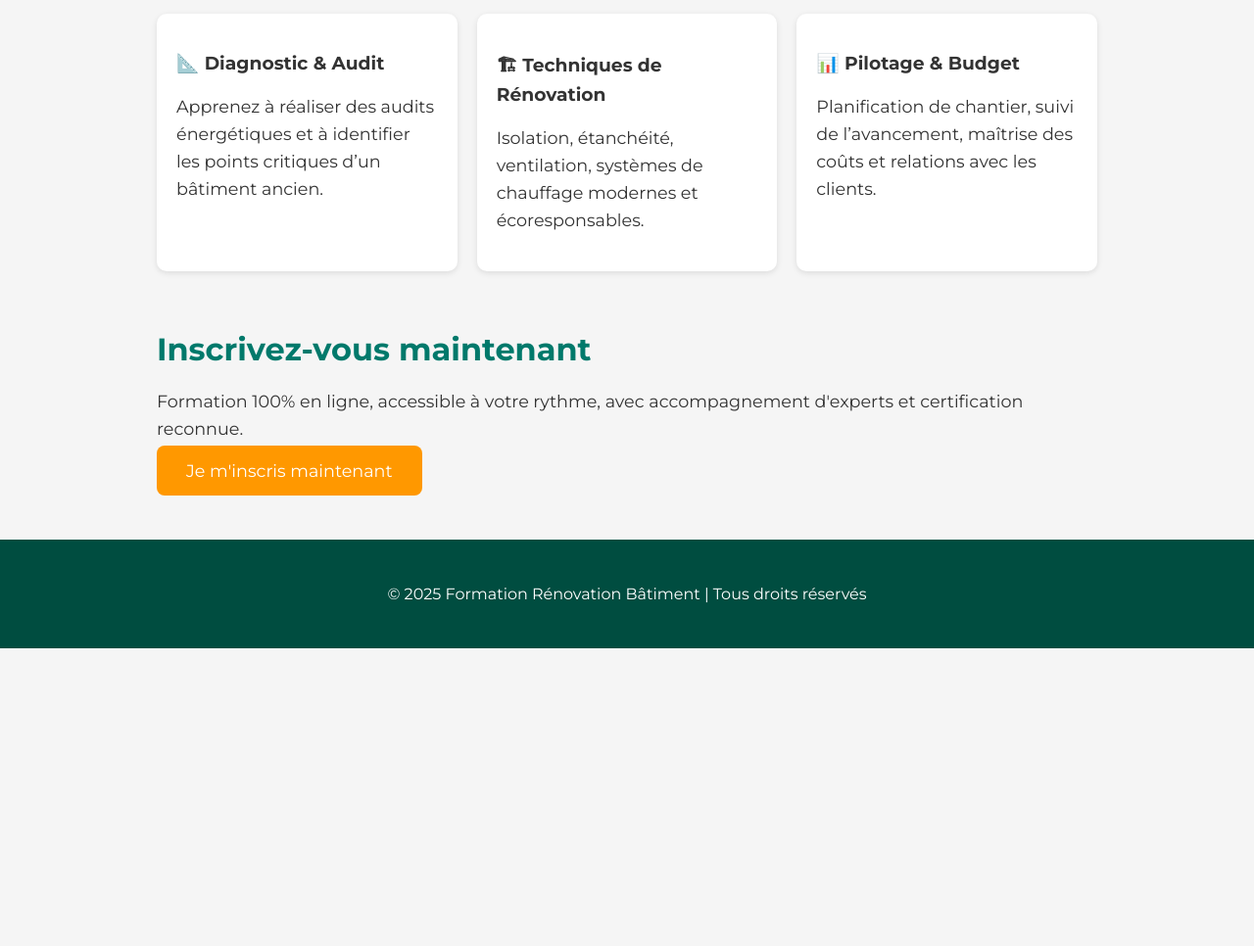
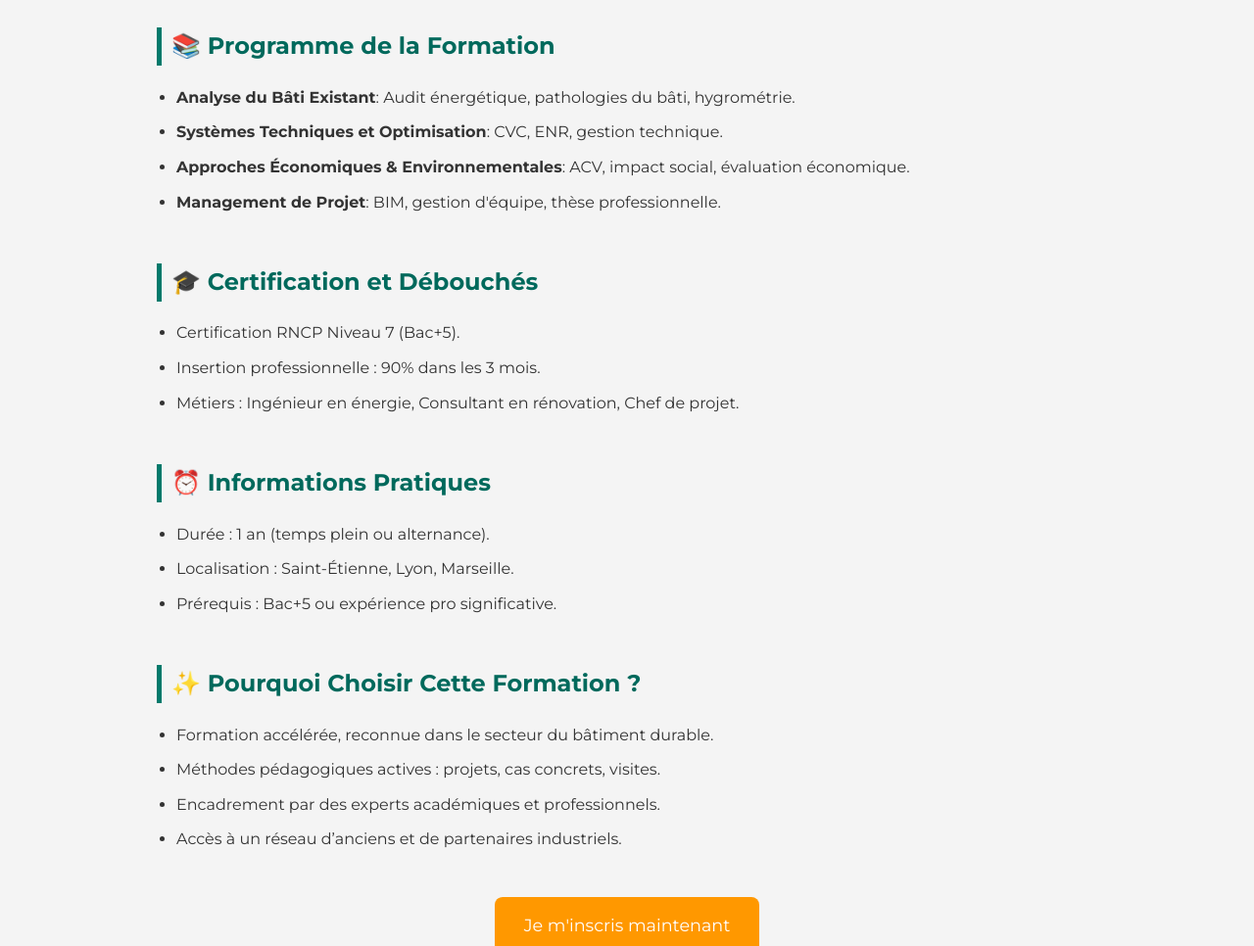
Before and after one commit to hfar24/EERB, a plain HTML site: page index.html in a window 1280 px wide. Shown: the part 632-1598 px from the top of the page at 98% size. Before the commit the page ends 1294 px from the top, so only its background shows below. Drawn offline with Linux system fonts and the light colour scheme.

Commit message:
Update index.html

```diff
--- a/index.html
+++ b/index.html
@@ -1,18 +1,18 @@
-
 <!DOCTYPE html>
 <html lang="fr">
 <head>
   <meta charset="UTF-8">
   <meta name="viewport" content="width=device-width, initial-scale=1.0">
-  <title>Formation Expert en Rénovation de Bâtiments</title>
+  <title>Devenez Expert en Rénovation Énergétique des Bâtiments</title>
   <link href="https://fonts.googleapis.com/css2?family=Montserrat:wght@400;700&display=swap" rel="stylesheet">
   <style>
     * { box-sizing: border-box; }
     body {
       margin: 0;
       font-family: 'Montserrat', sans-serif;
-      background-color: #f5f5f5;
+      background-color: #f4f4f4;
       color: #333;
+      line-height: 1.6;
     }
     header {
       background: linear-gradient(90deg, #004d40, #00796b);
@@ -20,42 +20,44 @@
       padding: 60px 20px;
       text-align: center;
     }
-    header h1 { font-size: 2.5em; margin-bottom: 10px; }
-    header p { font-size: 1.2em; margin-bottom: 30px; }
-    .cta-button {
+    header h1 {
+      font-size: 2.8em;
+      margin-bottom: 15px;
+    }
+    header p {
+      font-size: 1.2em;
+      max-width: 800px;
+      margin: auto;
+    }
+    .container {
+      max-width: 1000px;
+      margin: 40px auto;
+      padding: 0 20px;
+    }
+    h2 {
+      color: #00695c;
+      border-left: 5px solid #00796b;
+      padding-left: 10px;
+      margin-top: 50px;
+    }
+    ul {
+      padding-left: 20px;
+    }
+    li {
+      margin-bottom: 10px;
+    }
+    a.cta-button {
+      display: inline-block;
+      margin-top: 30px;
       background-color: #ff9800;
       color: #fff;
       padding: 15px 30px;
       font-size: 1.1em;
-      border: none;
       border-radius: 8px;
-      cursor: pointer;
       text-decoration: none;
     }
-    .cta-button:hover { background-color: #fb8c00; }
-    .section {
-      max-width: 1000px;
-      margin: 60px auto;
-      padding: 0 20px;
-    }
-    .section h2 {
-      font-size: 2em;
-      margin-bottom: 20px;
-      color: #00796b;
-    }
-    .section p { font-size: 1.1em; line-height: 1.6; }
-    .features {
-      display: flex;
-      flex-wrap: wrap;
-      gap: 20px;
-      margin-top: 30px;
-    }
-    .feature {
-      flex: 1 1 300px;
-      background: #ffffff;
-      padding: 20px;
-      border-radius: 10px;
-      box-shadow: 0 2px 6px rgba(0, 0, 0, 0.1);
+    a.cta-button:hover {
+      background-color: #fb8c00;
     }
     footer {
       background-color: #004d40;
@@ -69,41 +71,65 @@
 <body>
 
 <header>
-    <h1>Devenez Expert en Rénovation de Bâtiments</h1>
-    <p>Maîtrisez les compétences clés pour transformer des bâtiments anciens en habitations modernes, durables et conformes aux normes actuelles.</p>
-    <a href="#inscription" class="cta-button">Rejoindre la Formation</a>
+  <h1>Devenez Expert en Rénovation Énergétique des Bâtiments</h1>
+  <p>Formez-vous aux compétences stratégiques pour réussir la transition énergétique du secteur du bâtiment.</p>
 </header>
 
-  <section class="section">
-    <h2>Pourquoi cette formation ?</h2>
-    <p>Avec la transition énergétique et les nouvelles exigences de performance énergétique, le secteur de la rénovation est en pleine expansion. Cette formation vous permet de devenir un professionnel recherché, capable de diagnostiquer, planifier et piloter des projets de rénovation ambitieux.</p>
+<div class="container">
+
+  <section>
+    <h2>🌟 Objectif de la Formation</h2>
+    <ul>
+      <li>Évaluer et améliorer la performance énergétique des bâtiments existants.</li>
+      <li>Concevoir des solutions techniques durables.</li>
+      <li>Maîtriser les réglementations thermiques et certifications environnementales.</li>
+      <li>Piloter des projets de rénovation avec efficacité.</li>
+    </ul>
   </section>
 
-  <section class="section">
-    <h2>Ce que vous allez apprendre</h2>
-    <div class="features">
-      <div class="feature">
-        <h3>📐 Diagnostic & Audit</h3>
-        <p>Apprenez à réaliser des audits énergétiques et à identifier les points critiques d’un bâtiment ancien.</p>
-      </div>
-      <div class="feature">
-        <h3>🏗 Techniques de Rénovation</h3>
-        <p>Isolation, étanchéité, ventilation, systèmes de chauffage modernes et écoresponsables.</p>
-      </div>
-      <div class="feature">
-        <h3>📊 Pilotage & Budget</h3>
-        <p>Planification de chantier, suivi de l’avancement, maîtrise des coûts et relations avec les clients.</p>
-      </div>
-    </div>
+  <section>
+    <h2>📚 Programme de la Formation</h2>
+    <ul>
+      <li><strong>Analyse du Bâti Existant</strong>: Audit énergétique, pathologies du bâti, hygrométrie.</li>
+      <li><strong>Systèmes Techniques et Optimisation</strong>: CVC, ENR, gestion technique.</li>
+      <li><strong>Approches Économiques & Environnementales</strong>: ACV, impact social, évaluation économique.</li>
+      <li><strong>Management de Projet</strong>: BIM, gestion d'équipe, thèse professionnelle.</li>
+    </ul>
   </section>
 
-  <section class="section" id="inscription">
-    <h2>Inscrivez-vous maintenant</h2>
-    <p>Formation 100% en ligne, accessible à votre rythme, avec accompagnement d'experts et certification reconnue.</p>
+  <section>
+    <h2>🎓 Certification et Débouchés</h2>
+    <ul>
+      <li>Certification RNCP Niveau 7 (Bac+5).</li>
+      <li>Insertion professionnelle : 90% dans les 3 mois.</li>
+      <li>Métiers : Ingénieur en énergie, Consultant en rénovation, Chef de projet.</li>
+    </ul>
+  </section>
+
+  <section>
+    <h2>⏰ Informations Pratiques</h2>
+    <ul>
+      <li>Durée : 1 an (temps plein ou alternance).</li>
+      <li>Localisation : Saint-Étienne, Lyon, Marseille.</li>
+      <li>Prérequis : Bac+5 ou expérience pro significative.</li>
+    </ul>
+  </section>
+
+  <section>
+    <h2>✨ Pourquoi Choisir Cette Formation ?</h2>
+    <ul>
+      <li>Formation accélérée, reconnue dans le secteur du bâtiment durable.</li>
+      <li>Méthodes pédagogiques actives : projets, cas concrets, visites.</li>
+      <li>Encadrement par des experts académiques et professionnels.</li>
+      <li>Accès à un réseau d’anciens et de partenaires industriels.</li>
+    </ul>
+  </section>
+
+  <div style="text-align: center">
     <a href="https://buy.stripe.com/test_abc123XYZ" class="cta-button">Je m'inscris maintenant</a>
-</button>
+  </div>
 
-  </section>
+</div>
 
 <footer>
   <p>&copy; 2025 Formation Rénovation Bâtiment | Tous droits réservés</p>
```
Lines whose indentation alone changed are shown as unchanged.
